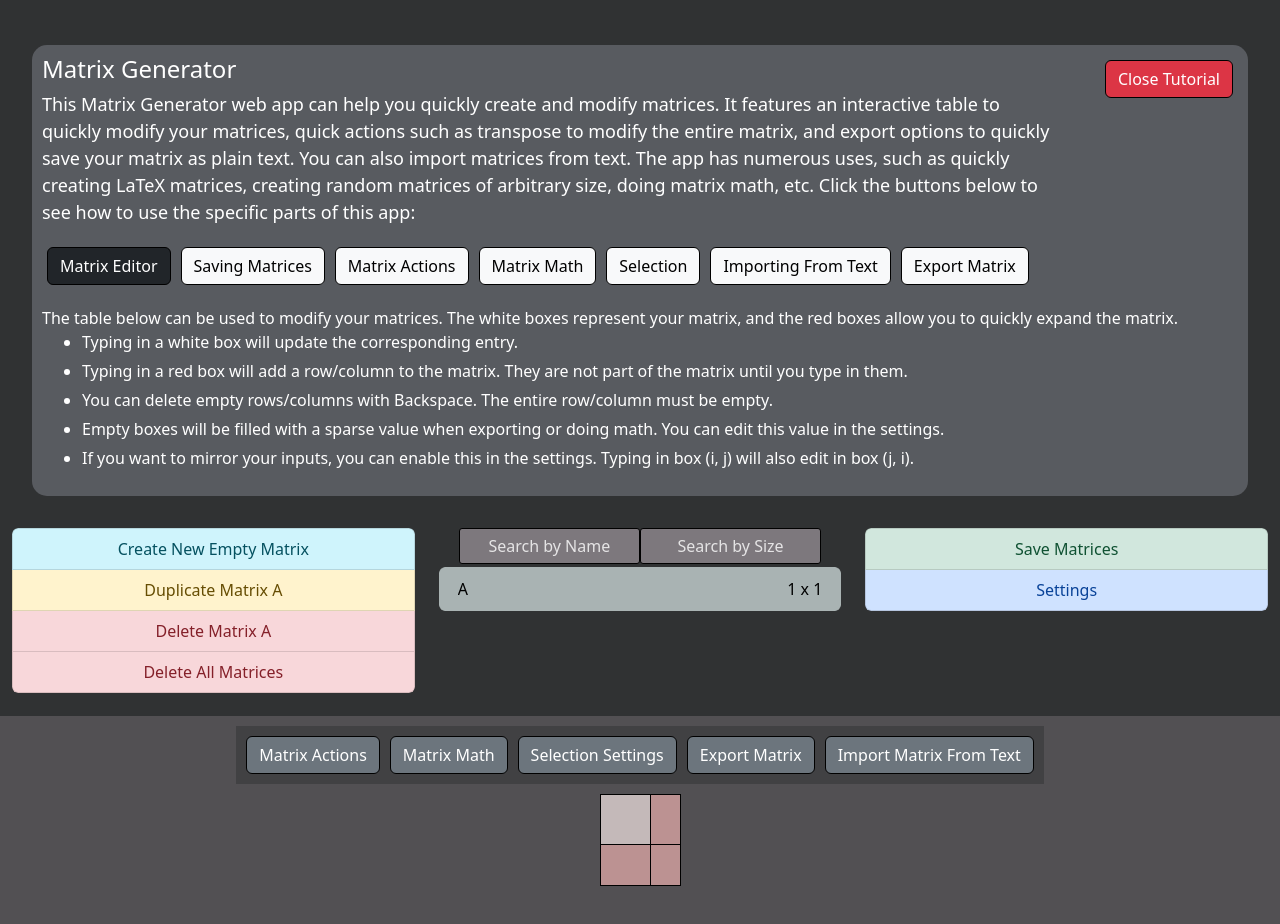
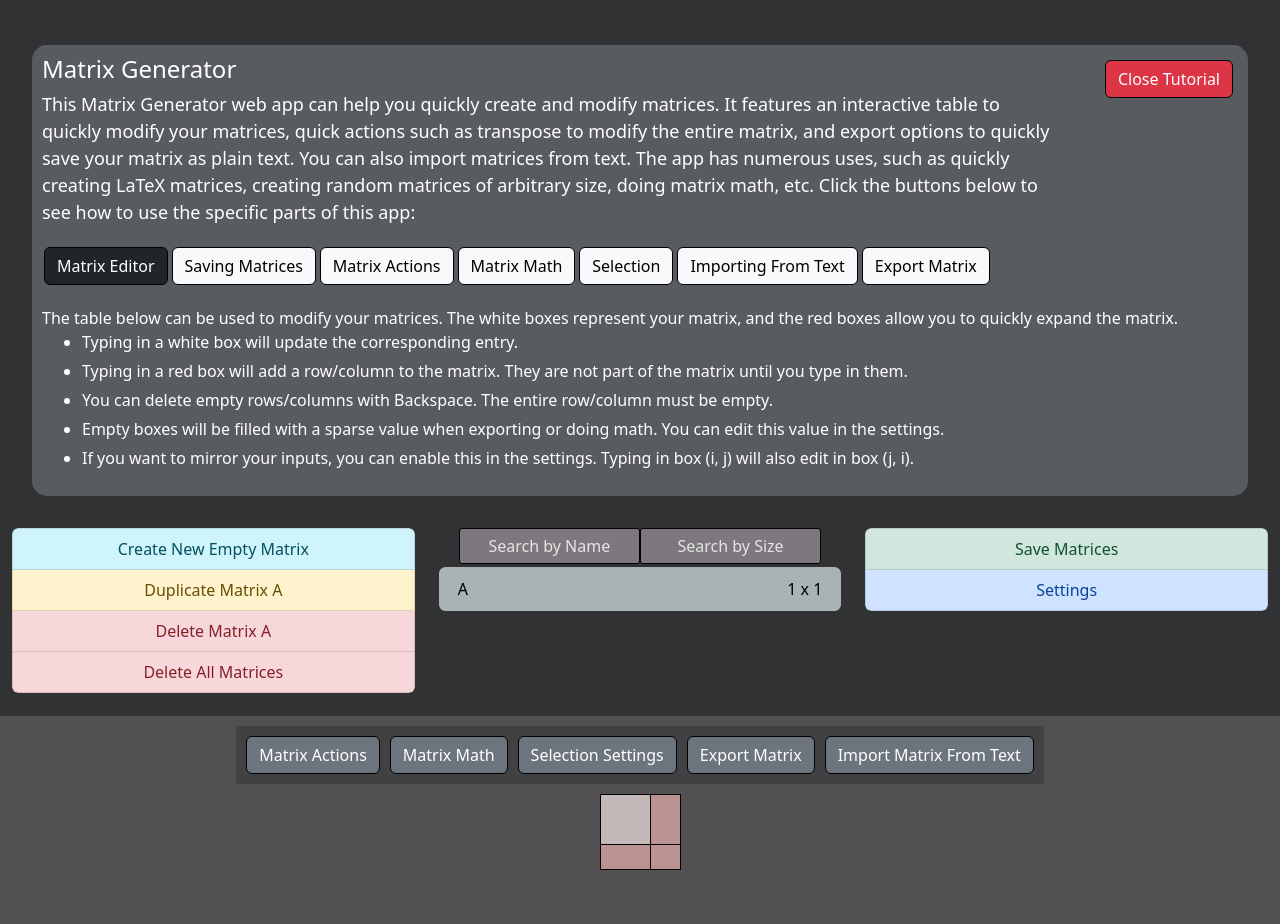
Before and after one commit to andrewctam/matrix-gen, a Next.js app: page / in a window 1280 px wide. Shown: the top 924 px of the page. Built offline with nearby package versions, Linux system fonts and the light colour scheme.

Commit message:
Update CSS

```diff
--- a/components/editor/Box.js
+++ b/components/editor/Box.js
@@ -66,7 +66,7 @@ function Box(props) {
         specialStyle = null;
 
 
-    return <td style = {specialStyle} className = {styles.box}>
+    return <td className = {styles.box} style = {specialStyle} >
         <input
             autoComplete = "off"
             id = {props.row + ":" + props.col}
--- a/components/editor/Box.module.css
+++ b/components/editor/Box.module.css
@@ -14,7 +14,7 @@
     width: 30px;
 }
 
-.box>input {
+.box > input {
     width: 100%;
     height: 100%;
     background: none;
--- a/components/editor/Table.module.css
+++ b/components/editor/Table.module.css
@@ -12,7 +12,7 @@
     padding: 0;
 }
 
-.table>:not(caption)>*>* {
+.matrixTable>:not(caption)>*>* {
     padding: 0;
     margin: 0;
     height: 50px;
@@ -21,6 +21,6 @@
 
 .tableRow:nth-last-child(1) > td {
     background-color: rgb(188, 146, 146);
-    max-height: 30px;
-    height: 30px;
+    max-height: 25px;
+    height: 25px;
 }
--- a/components/editor/matrixTools/ListButton.js
+++ b/components/editor/matrixTools/ListButton.js
@@ -1,10 +1,12 @@
 import React from "react";
+
+import styles from "./ListButton.module.css";
 
 function ListButton(props) {
     return  <li><button
         id = {props.name}
         onClick = {props.action}
-        className = {props.active ? "btn btn-info" : "btn btn-secondary"}>
+        className = {styles.listButton + (props.active ? " btn btn-info" : " btn btn-secondary")}>
         {props.name}
     </button>
 </li>
--- /dev/null
+++ b/components/editor/matrixTools/ListButton.module.css
@@ -0,0 +1,4 @@
+.listButton {
+    margin-top: 0;
+    margin-bottom: 0;
+}
--- a/components/editor/matrixTools/SelectionMenu.module.css
+++ b/components/editor/matrixTools/SelectionMenu.module.css
@@ -17,7 +17,7 @@
 
 }
 
-.editSelected::placeholder {
+.editSelectedInput::placeholder {
   color: black;
   text-align: center;
 }
--- a/components/editor/matrixTools/TextImport.module.css
+++ b/components/editor/matrixTools/TextImport.module.css
@@ -19,7 +19,7 @@
 }
 
 
-.importBox::placeholder, .importedMatrixName::placeholder {
+.importTextArea::placeholder, .importedMatrixName::placeholder {
     color: rgba(255, 255, 255, 0.5);
 }
 
--- a/components/navigation/Tutorial.js
+++ b/components/navigation/Tutorial.js
@@ -101,7 +101,7 @@ function Tutorial(props) {
 
     function TutorialButton(props) {
         return  <button
-            className = {"btn btn-" + (props.selected === props.name ? "dark" : "light")}
+            className = {styles.tutorialButton + " btn btn-" + (props.selected === props.name ? "dark" : "light")}
             onClick={() => {props.setSelected(props.name)}}>
             {props.text}
         </button>
--- a/components/navigation/Tutorial.module.css
+++ b/components/navigation/Tutorial.module.css
@@ -24,3 +24,8 @@
     list-style-type:disc;
     padding-inline-start: 40px;
 }
+
+.tutorialButton {
+    margin-left: 2px;
+    margin-right: 2px;
+}
--- a/styles/styles.css
+++ b/styles/styles.css
@@ -1,6 +1,5 @@
 body {
     overflow-y: scroll;
-    overflow-x: none;
     margin: 0;
     padding: 0px 0px 48px 0px;
     color: white;
```
Also changed, not shown: 2 other files (tests, documents, lock files or other folders).
